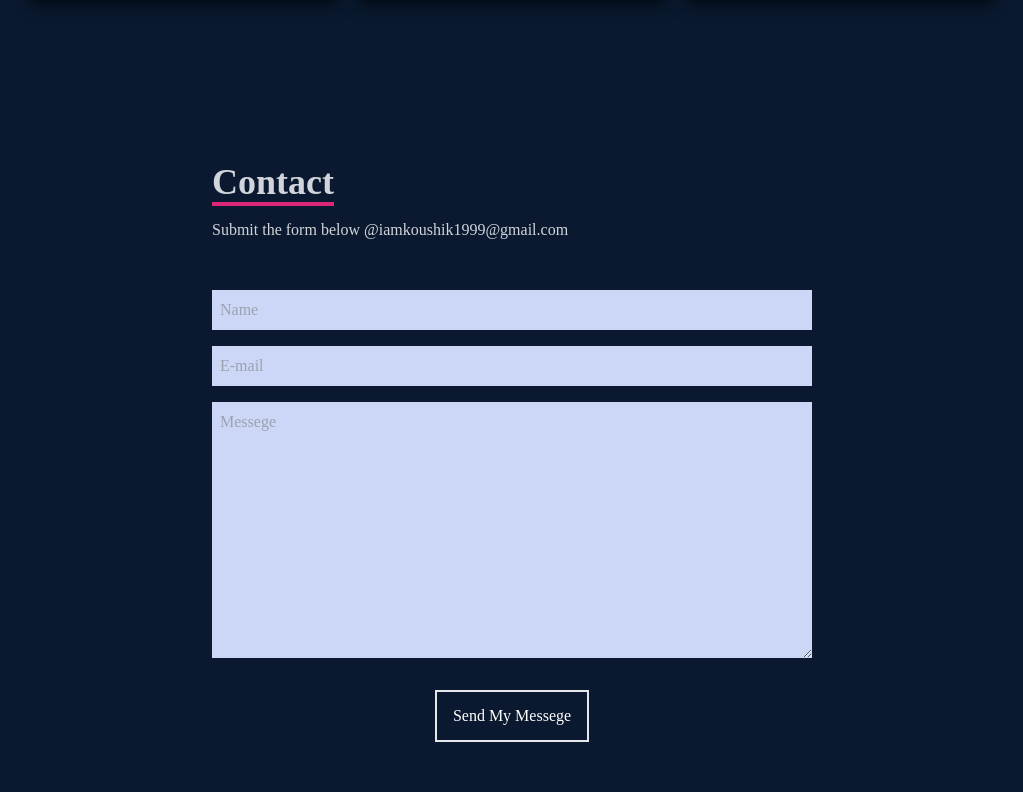
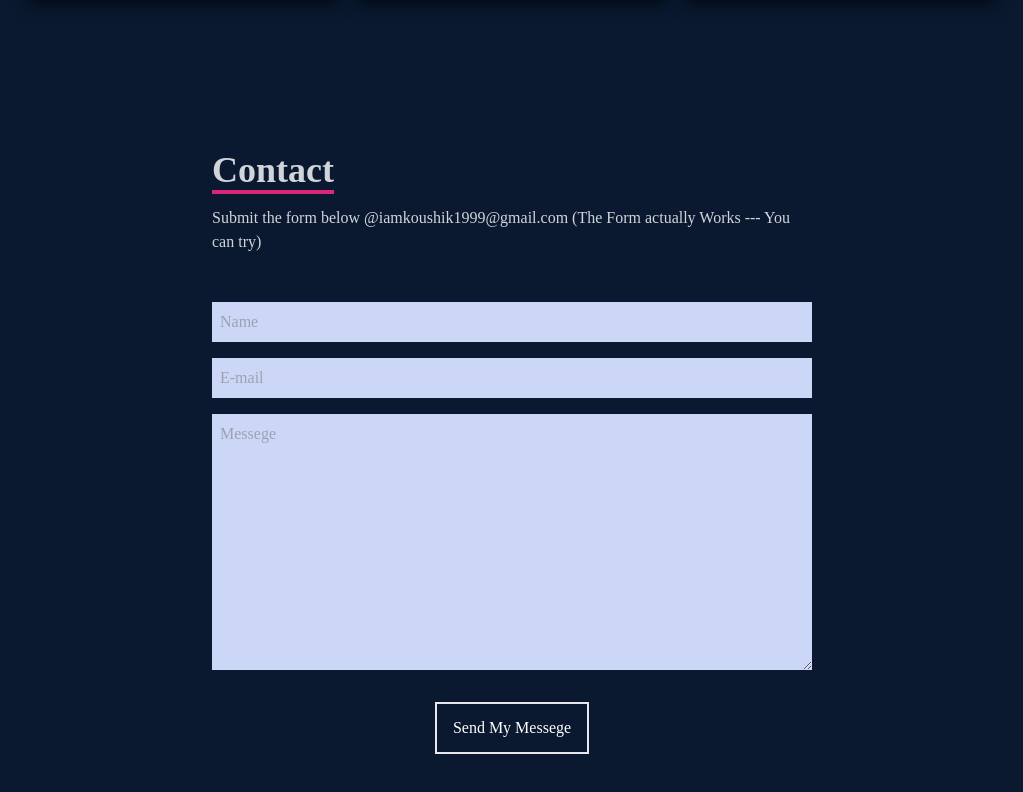
Before and after one commit to iamkoushik1999/React-Portfolio-Tailwind, a React (Create React App) app: page / in a window 1280 px wide. Shown: the part 3132-3924 px from the top of the page, without its empty margins (128-1151 px from the left). Built offline with nearby package versions, Linux system fonts and the light colour scheme.

Commit message:
added messege on Contact.js

```diff
--- a/src/components/Contact.js
+++ b/src/components/Contact.js
@@ -16,7 +16,8 @@ const Contact = () => {
             Contact
           </p>
           <p className="text-gray-300 py-4">
-            Submit the form below @iamkoushik1999@gmail.com
+            Submit the form below @iamkoushik1999@gmail.com (The Form actually
+            Works --- You can try)
           </p>
         </div>
         <input
```
